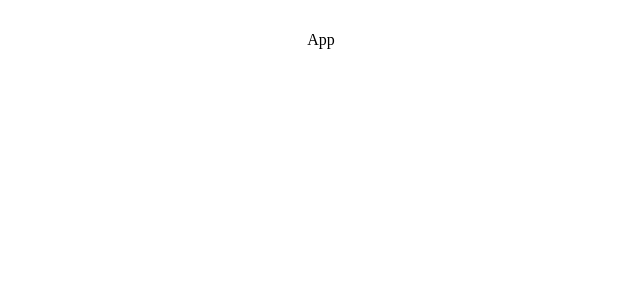
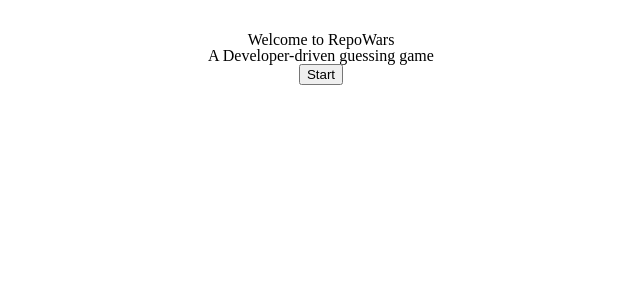
Before and after one commit to GreenProgramDev/Repo-Wars, a React (Vite) app: page / in a window 1280 px wide. Shown: the top 300 px of the page, without its empty margins (319-959 px from the left). Built offline with nearby package versions, Linux system fonts and the light colour scheme.

Commit message:
feat: add basic structure of App component

```diff
--- a/src/App.tsx
+++ b/src/App.tsx
@@ -1,9 +1,30 @@
-import React from "react"
+import React, { useState } from "react"
 import "./app.css"
 
 
 const App = () => {
-  return <div>App</div>
+  const [showGame, setShowGame] = useState<boolean>(false)
+  const [repos, setRepos] = useState( ["repol"] )
+  const handleStartClick = () => { setShowGame(true)  }
+
+  return (
+    <main>
+      {!showGame && (
+        <>
+        <h1>Welcome to RepoWars</h1>
+        <h2>A Developer-driven guessing game</h2>
+        {repos.length === 0 ? <p>Loading game...</p> : <button type="submit" onClick={handleStartClick} >Start</button>}
+
+
+        </>
+      )}
+      {showGame && (
+        <>
+        <h1>Game</h1>
+        </>
+      )}
+  </main>
+  )
 }
 
 export default App
```
